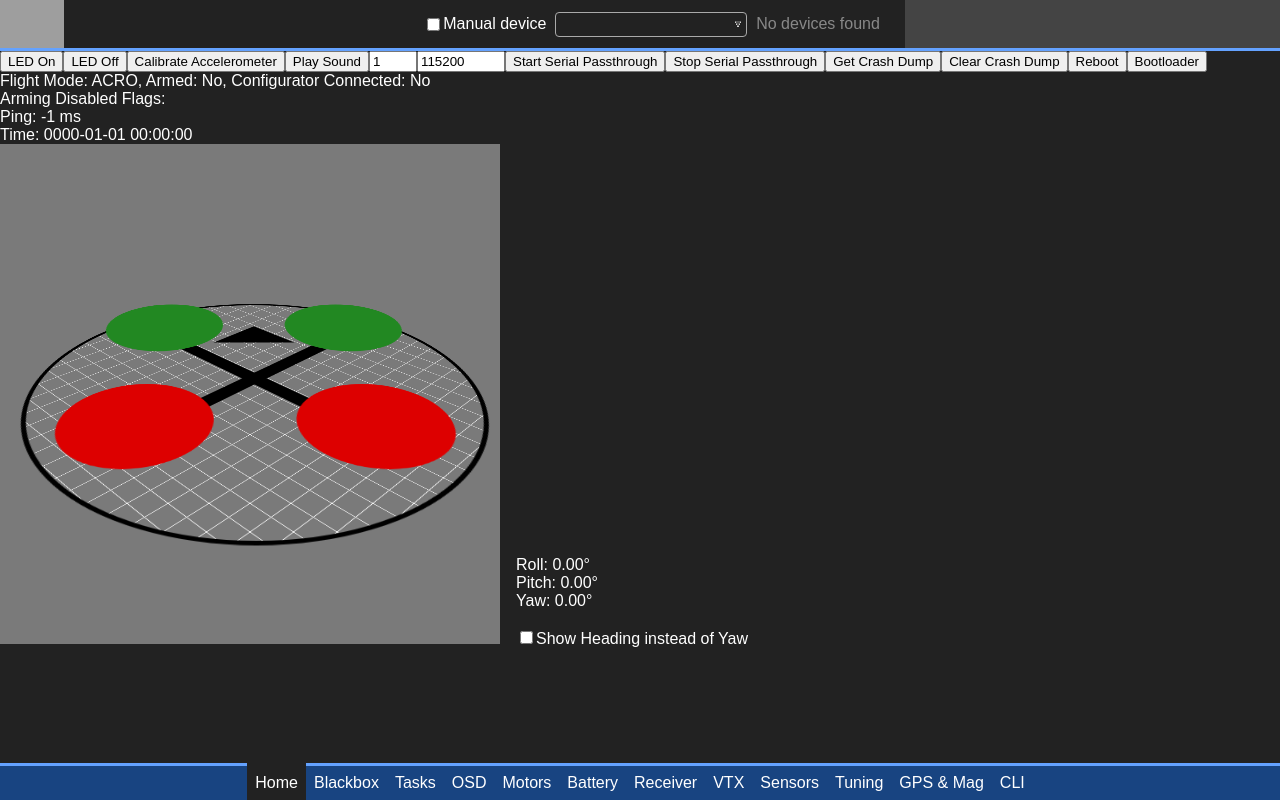
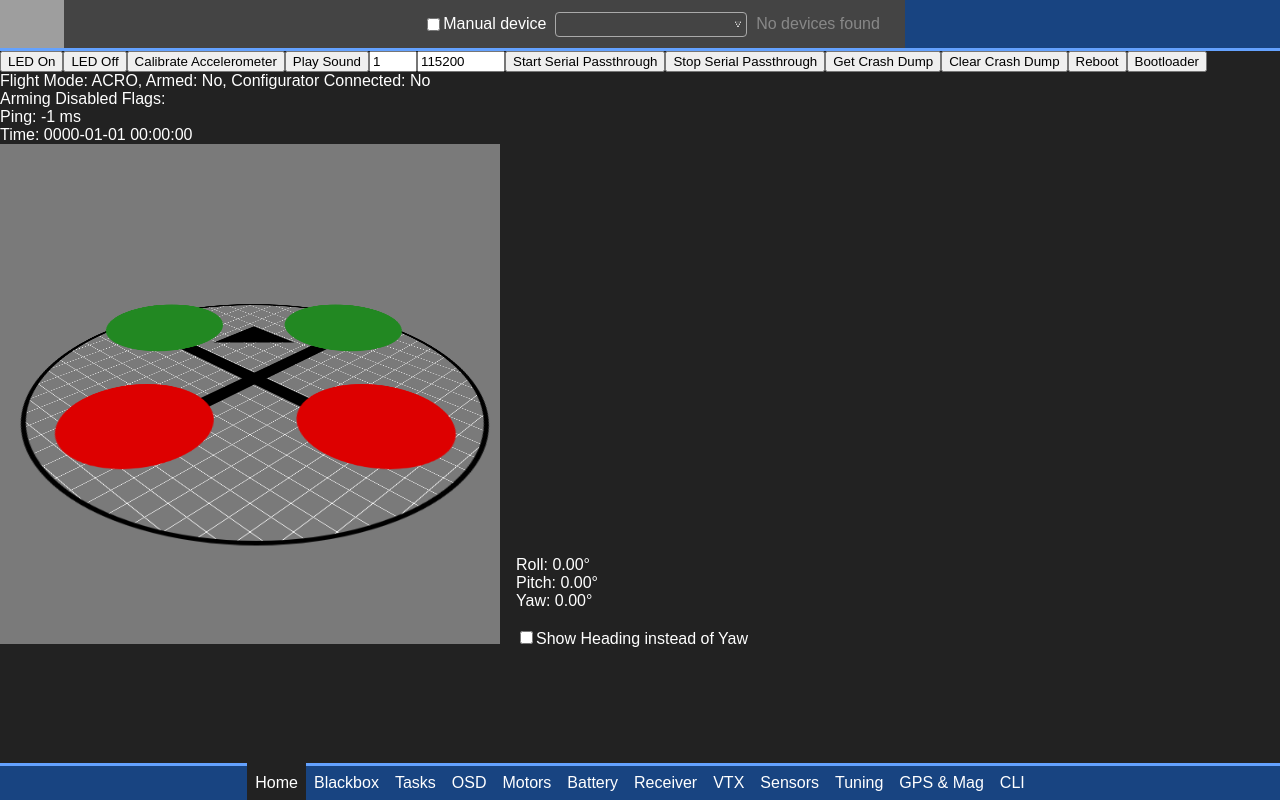
Before and after one commit to bastian2001/Kolibri-FC, a Vue app in the folder Configurator/: page / in a window 1280 px wide. Built offline with nearby package versions, Linux system fonts and the light colour scheme; grey boxes are pictures that could not be loaded.

Commit message:
restyling header, better log scroll

```diff
--- a/Configurator/src/App.vue
+++ b/Configurator/src/App.vue
@@ -144,6 +144,9 @@ export default defineComponent({
 				.catch(er => {
 					this.configuratorLog.push('Could not connect: ' + er)
 				})
+		},
+		confScroll(e: WheelEvent) {
+			(this.$refs.logDiv as HTMLDivElement).scrollBy({ top: e.deltaY > 0 ? 15 : -15 })
 		}
 	},
 });
@@ -173,7 +176,7 @@ export default defineComponent({
 			<div v-if="connected" class="battery">
 				<p>Battery: {{ battery }}</p>
 			</div>
-			<div class="log" ref="logDiv">
+			<div class="log" ref="logDiv" @wheel.prevent="confScroll">
 				<p v-for="l in configuratorLog.getEntries()">{{ l }}</p>
 			</div>
 		</div>
@@ -206,10 +209,13 @@ export default defineComponent({
 	flex-direction: row;
 	align-items: center;
 	border-bottom: 3px solid var(--border-blue);
+	background-color: var(--background-light);
 }
 
 .kolibriLogo {
 	height: 3rem;
+	flex-grow: 0;
+	background-color: black;
 }
 
 .space {
@@ -252,7 +258,7 @@ export default defineComponent({
 	flex-grow: 1;
 	min-width: 250px;
 	margin-left: 1rem;
-	background-color: var(--background-light);
+	background-color: var(--background-blue);
 	height: 3rem;
 	padding: 0 0.5rem;
 	color: var(--text-color);
@@ -283,6 +289,8 @@ export default defineComponent({
 	color: var(--text-color);
 	text-decoration: none;
 	background-color: var(--background-blue);
+	height: 100%;
+	box-sizing: border-box;
 }
 
 .navElement.currentPage {
@@ -295,10 +303,8 @@ export default defineComponent({
 	padding: 0;
 }
 
-.navElement.grow {
+.grow {
 	flex-grow: 1;
-	height: 100%;
-	box-sizing: border-box;
 }
 
 .pageContent {
```
